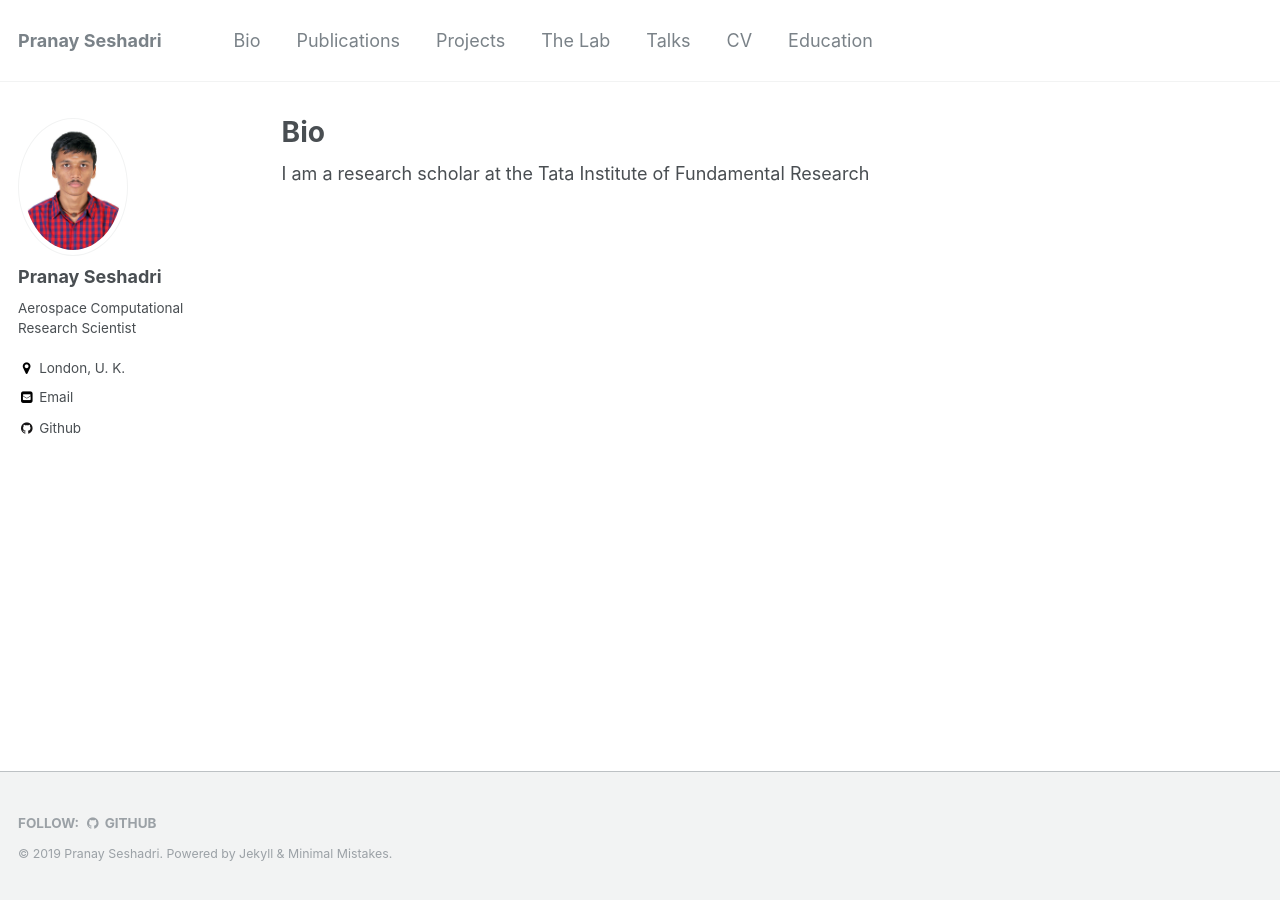
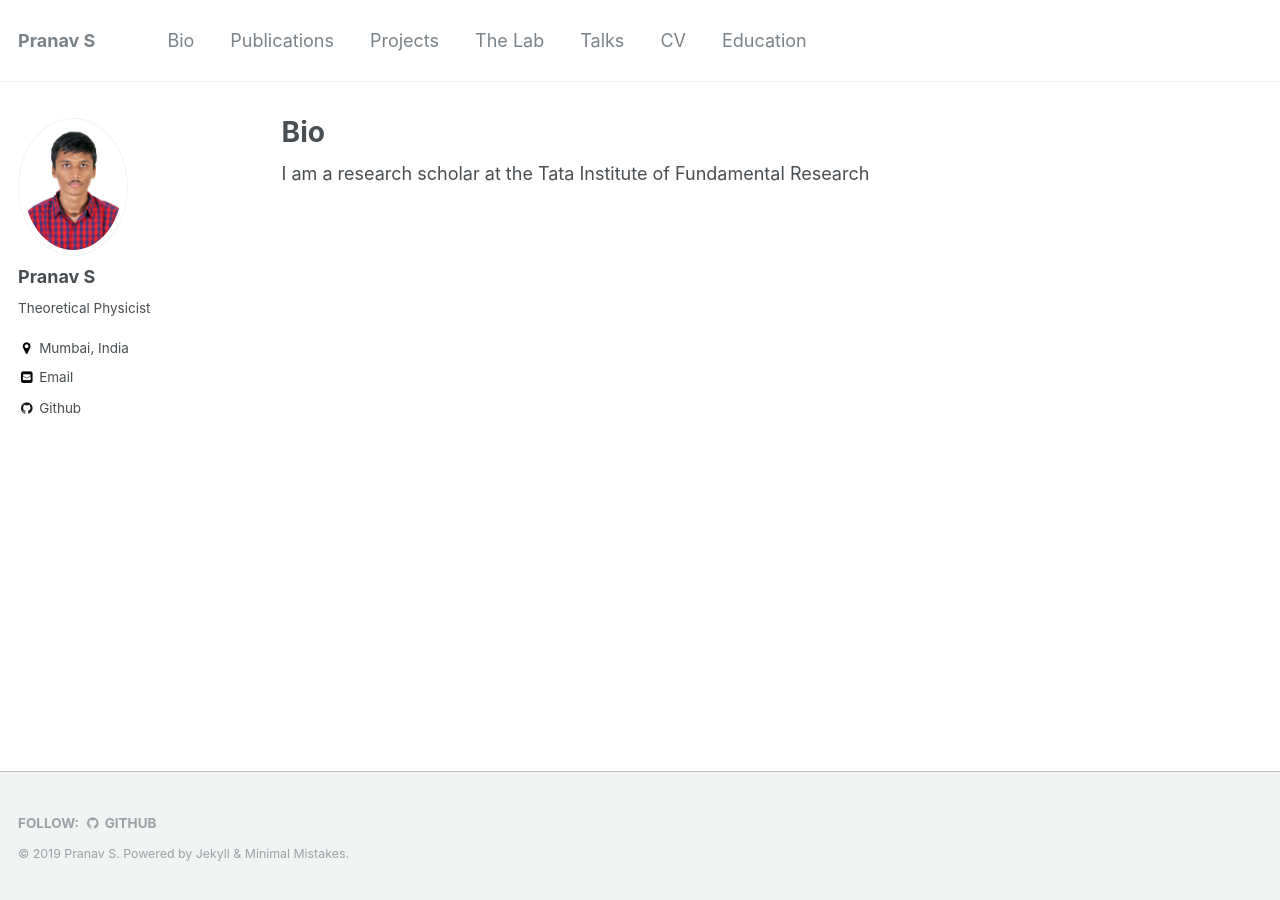
Before and after one commit to psampathkumar/psampathkumar.github.io, a Jekyll site: the page built from index.md, in a window 1280 px wide. Built offline with Jekyll 4.4.1, drawn with Linux system fonts in a browser that asks for light colours.

Commit message:
My first modifications

```diff
--- a/_config.yml
+++ b/_config.yml
@@ -7,10 +7,10 @@
 
 # Site Settings
 locale                   : "en"
-title                    : "Pranay Seshadri"
+title                    : "Pranav S"
 title_separator          : ": "
-name                     : "Pranay Seshadri"
-description              : "The personal website of Pranay Seshadri."
+name                     : "Pranav S"
+description              : "The personal website of Pranav S"
 url                      : # the base hostname & protocol for your site e.g. "https://mmistakes.github.io"
 baseurl                  : # the subpath of your site, e.g. "/blog"
 repository               : # GitHub username/repo-name e.g. "mmistakes/minimal-mistakes"
@@ -77,11 +77,11 @@ analytics:
 
 # Site Author
 author:
-  name             : "Pranay Seshadri"
+  name             : "Pranav S"
   avatar           : "image001.jpg"
-  bio              : "Aerospace Computational Research Scientist"
-  location         : "London, U. K."
-  email            : "ps583@cam.ac.uk"
+  bio              : "Theoretical Physicist"
+  location         : "Mumbai, India"
+  email            : "pranav.s@tifr.res.in"
   uri              :
   bitbucket        :
   codepen          :
@@ -89,7 +89,7 @@ author:
   flickr           :
   facebook         :
   foursquare       :
-  github           : "psesh"
+  github           : "pranavtifr"
   google_plus      :
   keybase          :
   instagram        :
```
Also changed, not shown: _data/navigation.yml (+7 -7 lines), 1 other file.
